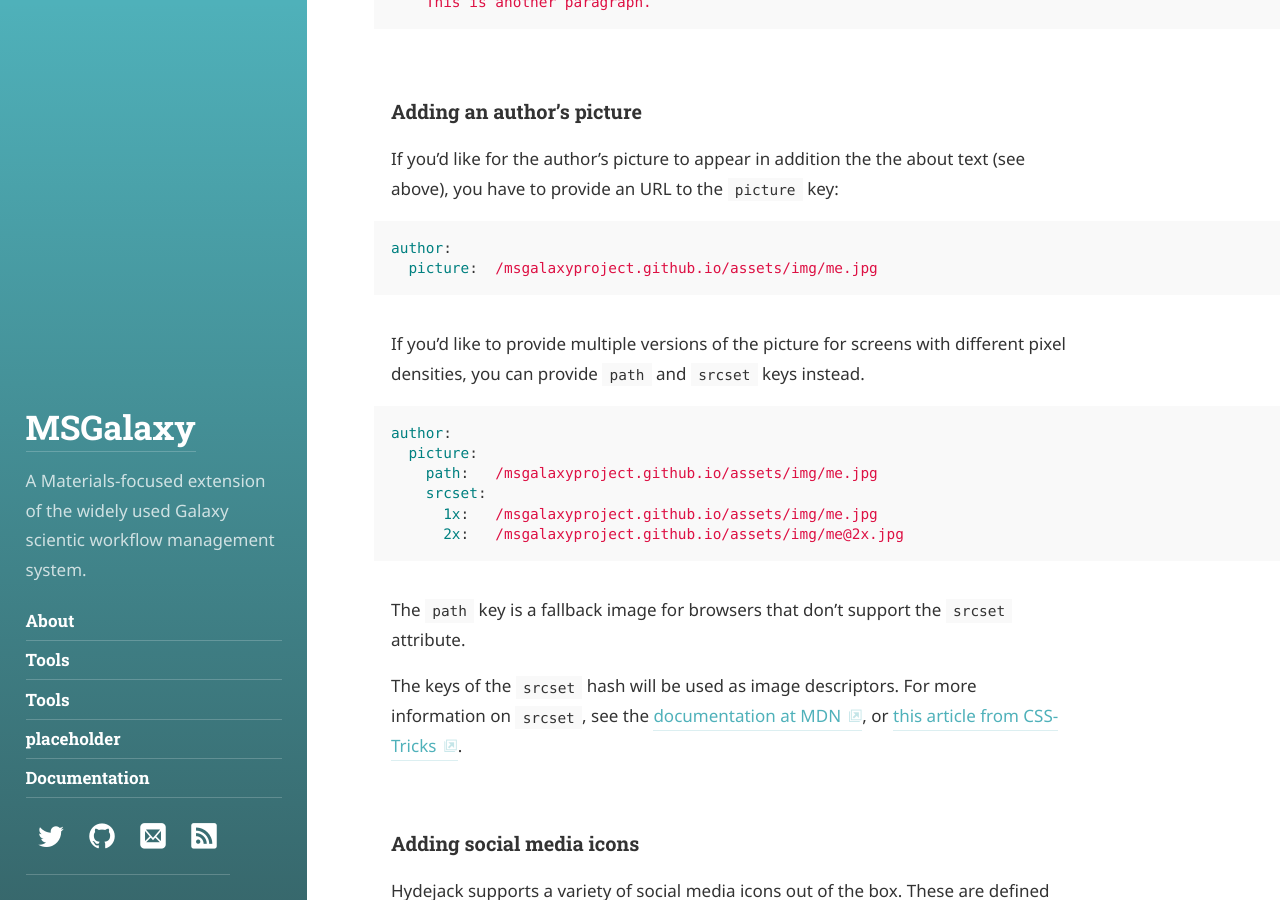
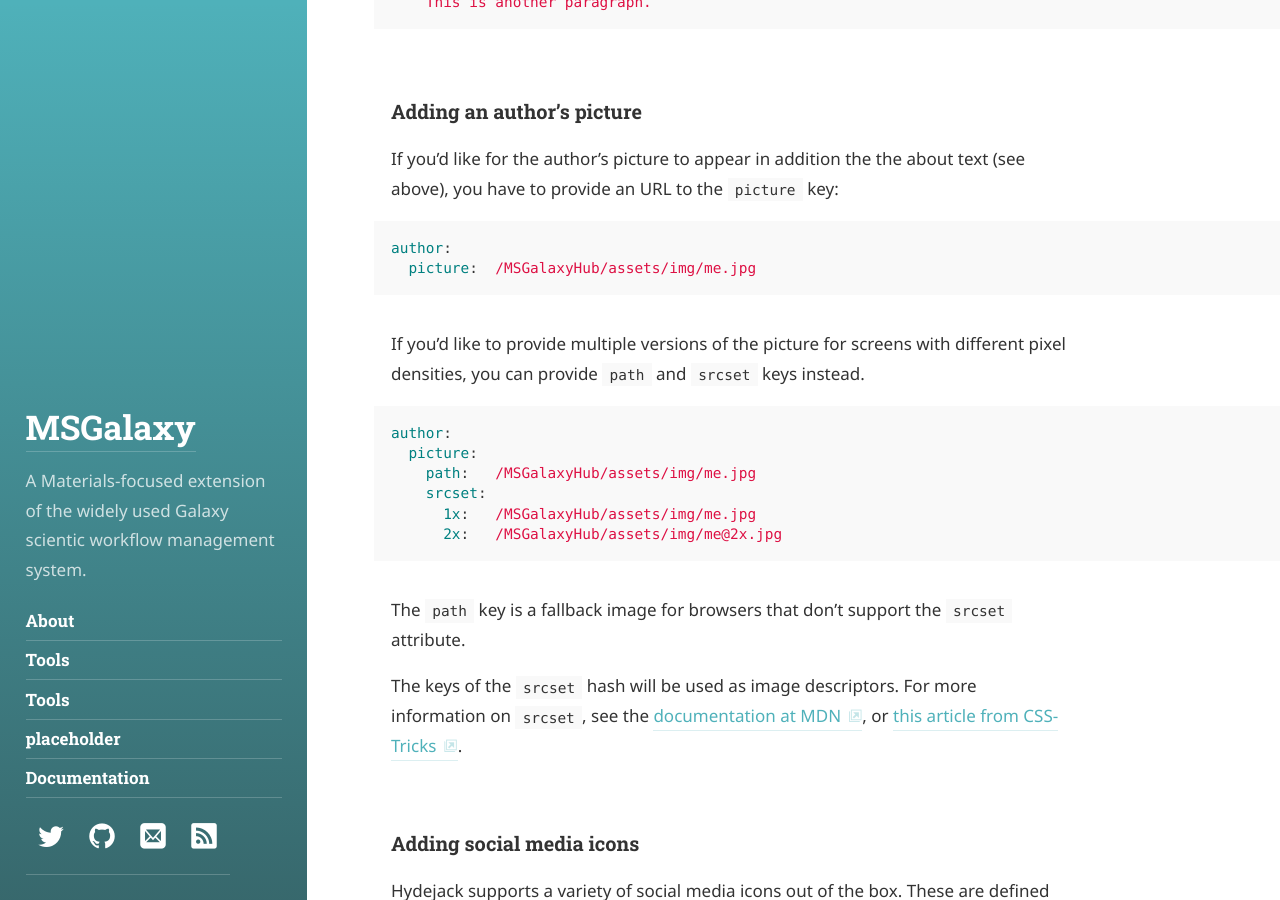
Before and after one commit to MSGalaxyProject/MSGalaxyHub, a Jekyll site: the page built from docs/7.0.0/config.md, in a window 1280 px wide and 900 px high, scrolled down 5601 px. Built offline with Jekyll 4.4.1, drawn with Linux system fonts in a browser that asks for light colours; some web fonts are replaced; some of the changed text lies outside the part shown.

Commit message:
Update _config.yml

```diff
--- a/_config.yml
+++ b/_config.yml
@@ -13,7 +13,7 @@ url:                   https://domain.tld
 
 # Set to '' when hosting on GitHub Pages, like `//<username>.github.io`.
 # Set to '/<reponame>' when using the `gh-pages` branch of a repository.
-baseurl:               /msgalaxyproject.github.io
+baseurl:               /MSGalaxyHub
 
 # A short description of the page used for the meta description tag.
 description:           >
```
